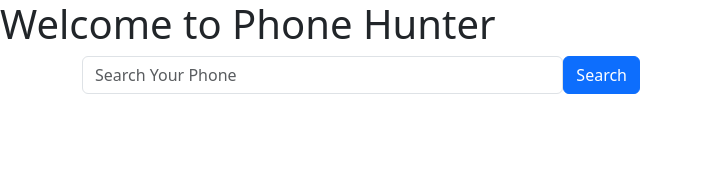
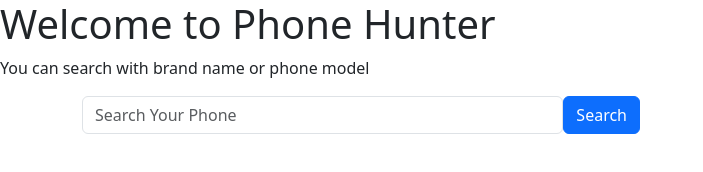
Before and after one commit to Mushfiq80/phone-display-withAPI, a plain HTML site: page index.html in a window 1280 px wide. Shown: the whole page, without its empty margins (0-703 px from the left). Drawn offline with nearby package versions, Linux system fonts and the light colour scheme; no server answers.

Commit message:
All done & ready deploy

```diff
--- a/index.html
+++ b/index.html
@@ -13,6 +13,7 @@
 <body>
     <header>
         <h1>Welcome to Phone Hunter</h1>
+        <p>You can search with brand name or phone model</p>
     </header>
     <main class="container">
         <!-- display search result  -->
```
